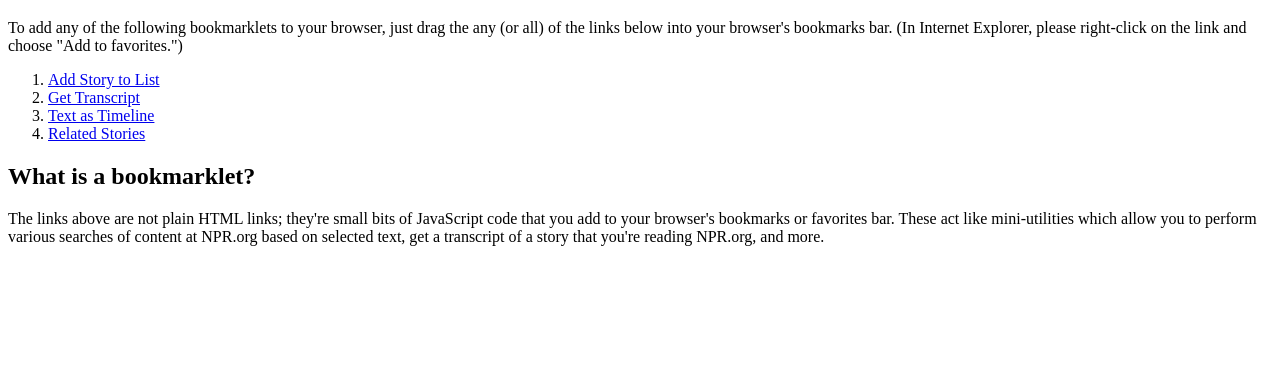
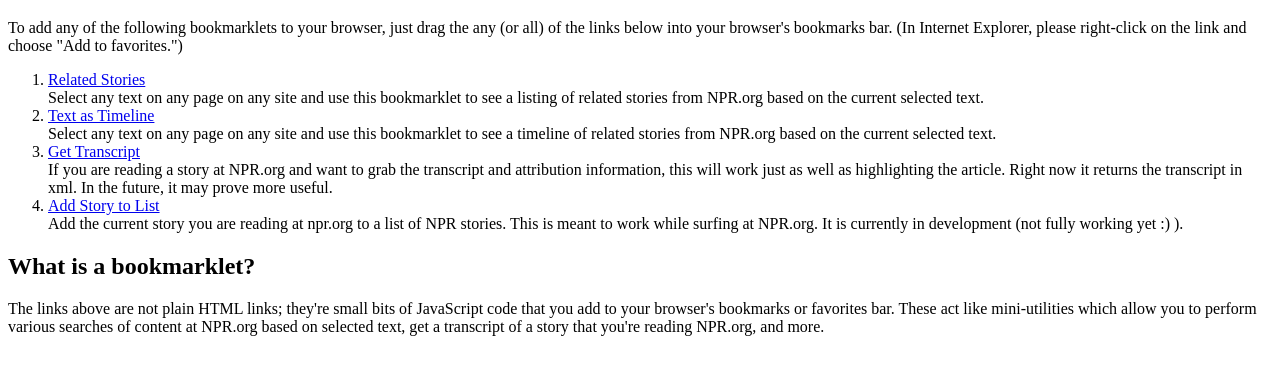
Before and after one commit to johntynan/npr-bookmarklets, a plain HTML site: page index.html in a window 1280 px wide. Shown: the part 61-436 px from the top of the page. Drawn offline with Linux system fonts and the light colour scheme.

Commit message:
Added a little more descriptive text.

```diff
--- a/index.html
+++ b/index.html
@@ -10,10 +10,18 @@
 		<p></p>
 		<p>To add any of the following bookmarklets to your browser, just drag the any (or all) of the links below into your browser's bookmarks bar. (In Internet Explorer, please right-click on the link and choose "Add to favorites.")</p>
 		<ol>
-			<li><a title="Add the current story at npr.org to a list of stories." href="javascript:(function(){document.body.appendChild(document.createElement('script')).src='http://npr-bookmarklets.googlecode.com/svn/trunk/add_story_to_table.js';})();">Add Story to List</a></li>
-			<li><a title="Get a transcript of the current story at npr.org." href="javascript:(function(){document.body.appendChild(document.createElement('script')).src='http://npr-bookmarklets.googlecode.com/svn/trunk/get_story_transcript.js';})();">Get Transcript</a></li>
-			<li><a title="See a timeline of stories from NPR based on the current selected text." href="javascript:(function(){document.body.appendChild(document.createElement('script')).src='http://npr-bookmarklets.googlecode.com/svn/trunk/text_as_timeline.js';})();">Text as Timeline</a></li>
-			<li><a title="See related stories from NPR based on the current selected text." href="javascript:(function(){document.body.appendChild(document.createElement('script')).src='http://npr-bookmarklets.googlecode.com/svn/trunk/related_stories.js';})();">Related Stories</a></li>
+			<li><a title="See related stories from NPR based on the current selected text." href="javascript:(function(){document.body.appendChild(document.createElement('script')).src='http://npr-bookmarklets.googlecode.com/svn/trunk/related_stories.js';})();">Related Stories</a>
+			<br />Select any text on any page on any site and use this bookmarklet to see a listing of related stories from NPR.org based on the current selected text.
+			</li>
+			<li><a title="See a timeline of stories from NPR based on the current selected text." href="javascript:(function(){document.body.appendChild(document.createElement('script')).src='http://npr-bookmarklets.googlecode.com/svn/trunk/text_as_timeline.js';})();">Text as Timeline</a>
+			<br />Select any text on any page on any site and use this bookmarklet to see a timeline of related stories from NPR.org based on the current selected text.
+			</li>
+			<li><a title="Get a transcript of the current story at npr.org." href="javascript:(function(){document.body.appendChild(document.createElement('script')).src='http://npr-bookmarklets.googlecode.com/svn/trunk/get_story_transcript.js';})();">Get Transcript</a>
+			<br />If you are reading a story at NPR.org and want to grab the transcript and attribution information, this will work just as well as highlighting the article.  Right now it returns the transcript in xml.  In the future, it may prove more useful.
+			</li>
+			<li><a title="Add the current story at npr.org to a list of stories." href="javascript:(function(){document.body.appendChild(document.createElement('script')).src='http://npr-bookmarklets.googlecode.com/svn/trunk/add_story_to_table.js';})();">Add Story to List</a>
+			<br />Add the current story you are reading at npr.org to a list of NPR stories.  This is meant to work while surfing at NPR.org.  It is currently in development (not fully working yet :) ).
+			</li>
 		</ol>
 		<h2>What is a bookmarklet?</h2>
 		<p>The links above are not plain HTML links; they're small bits of JavaScript code that you add to your browser's bookmarks or favorites bar. These act like mini-utilities which allow you to perform various searches of content at NPR.org based on selected text, get a transcript of a story that you're reading NPR.org, and more.</p>
```
